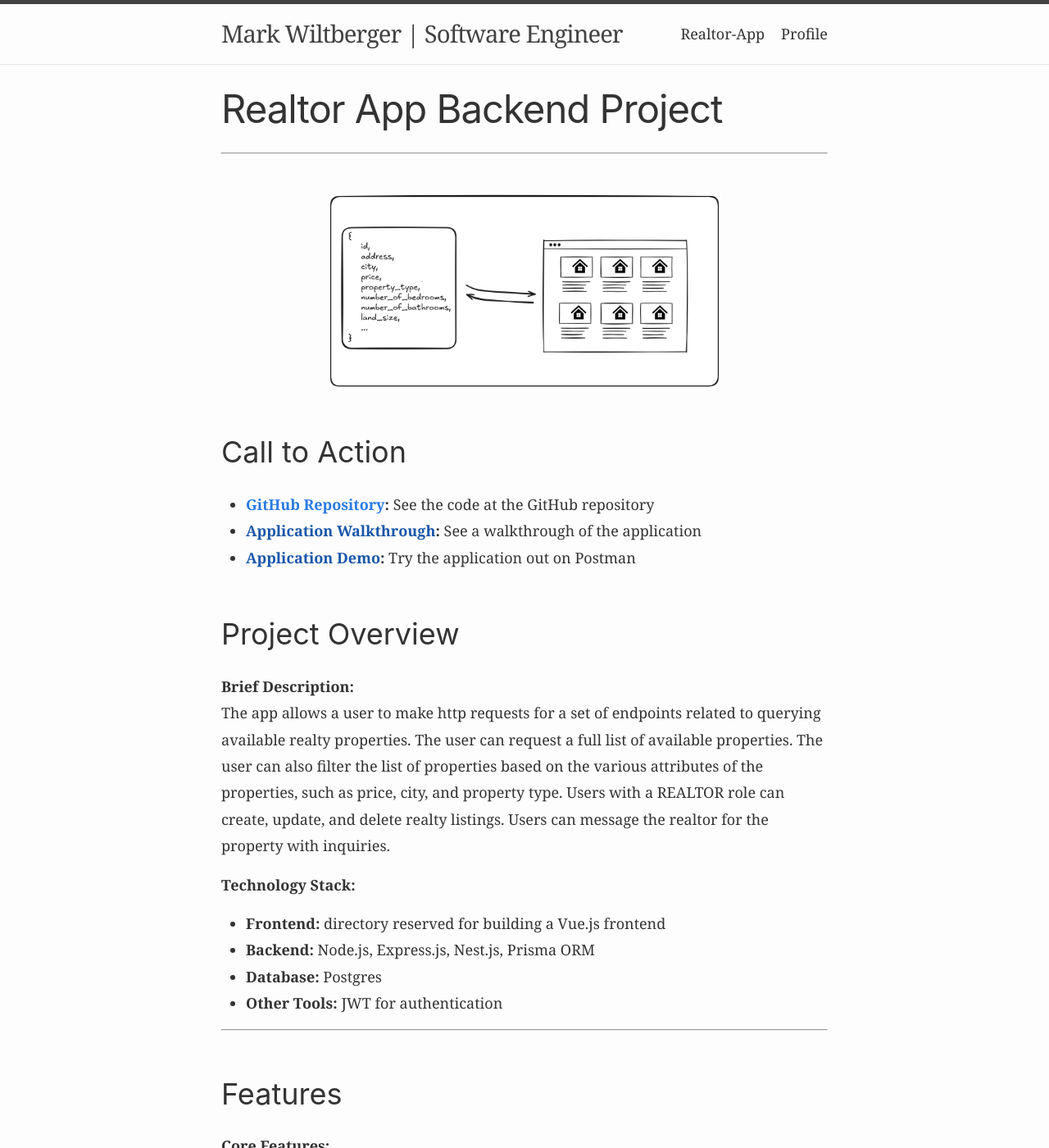
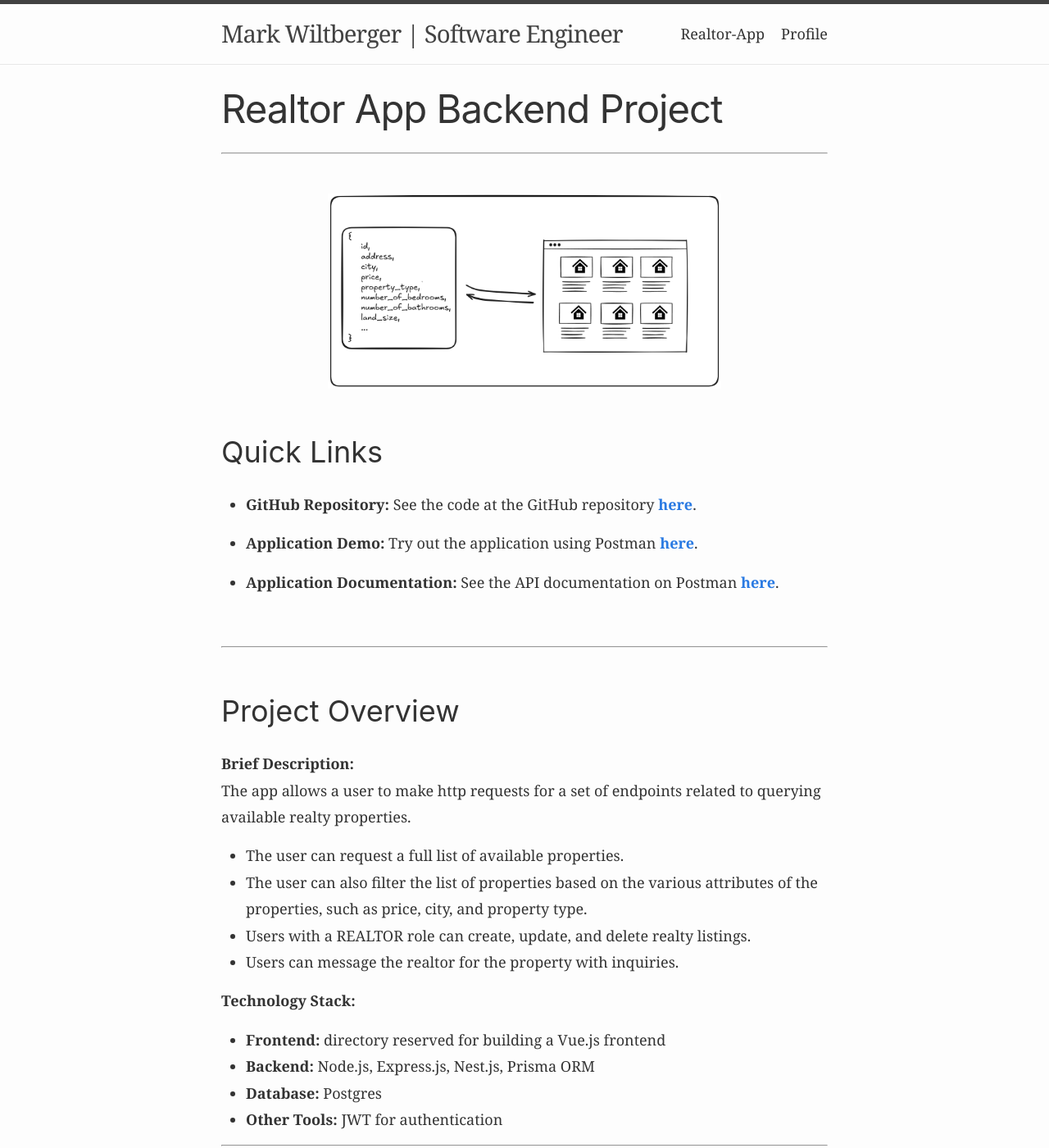
Before and after one commit to MarkWiltberger/markwiltberger.github.io, a Jekyll site: the page built from docs/pages/realtor-app-backend-project.md, in a window 1280 px wide and 1400 px high. Shown: the whole window at 82% size. Built offline with Jekyll 4.4.1, drawn with Linux system fonts in a browser that asks for light colours; some of the changed text lies outside the part shown.

Commit message:
make content change - add graphics, quick links, & sections of content

```diff
--- a/docs/pages/realtor-app-backend-project.md
+++ b/docs/pages/realtor-app-backend-project.md
@@ -7,25 +7,28 @@ layout: page
 <br />
 <div  style="text-align: center;"><img src="/assets/realtor-app-concept.png"  alt="Realtor App concept" style="width: 480px; height: auto;"></div>
 
-## Call to Action
+## Quick Links
 
-- **[GitHub Repository](http://localhost/){:target="_blank"}:** See the code at the GitHub repository
-- **[Application Walkthrough]():** See a walkthrough of the application
-- **[Application Demo](){:target="_blank"}:** Try the application out on Postman
+- **GitHub Repository:** See the code at the GitHub repository [**here**](https://github.com/MarkWiltberger/vue-nest-web-app__realtor-app){:target="_blank"}.
 
-<!--
-<div style="font-family: sohne, 'Helvetica Neue', Helvetica, Arial, sans-serif; font-size: 14px;   border: 2px solid #000000;
-      border-radius: 15px;
-      padding: 20px;
-      width: 200px;
-      height: 100px;
-      text-align: center;">GitHub Repository</div>
--->
+
+- **Application Demo:** Try out the application using Postman [**here**](https://www.postman.com/science-meteorologist-84254413/realtor-app-online/overview){:target="_blank"}.
+
+
+- **Application Documentation:** See the API documentation on Postman [**here**](https://www.postman.com/science-meteorologist-84254413/realtor-app-online/documentation/gu1pgpa/realtor-app-online){:target="_blank"}.
+
+<br>
+
+---
 
 ## Project Overview
 
 **Brief Description:**
-The app allows a user to make http requests for a set of endpoints related to querying available realty properties. The user can request a full list of available properties. The user can also filter the list of properties based on the various attributes of the properties, such as price, city, and property type. Users with a REALTOR role can create, update, and delete realty listings. Users can message the realtor for the property with inquiries.
+The app allows a user to make http requests for a set of endpoints related to querying available realty properties.
+- The user can request a full list of available properties.
+- The user can also filter the list of properties based on the various attributes of the properties, such as price, city, and property type.
+- Users with a REALTOR role can create, update, and delete realty listings.
+- Users can message the realtor for the property with inquiries.
 
 **Technology Stack:**
 - **Frontend:** directory reserved for building a Vue.js frontend
@@ -48,22 +51,21 @@ The app allows a user to make http requests for a set of endpoints related to qu
 **High-Level Architecture Diagram:**
 - Diagram of the frontend, backend, and database layers
 <br />
-<div  style="text-align: center;"><img src="/assets/tech-stack-diagram.png"  alt="Graphics Placeholder" style="width: 480px; height: auto;" /></div>
-- Diagram of the controllers and services of the API
-<br />
-<div  style="text-align: center;"><img src="/assets/graphics-placeholder.png"  alt="Graphics Placeholder" style="width: 300px; height: auto;" /></div>
-- The architecture is based in the Nest.js architecture
+<div  style="text-align: center;"><a href="/assets/tech-stack-diagram.png"><img src="/assets/tech-stack-diagram.png"  alt="Tech Stack Diagram" style="width: 480px; height: auto;" /></a></div>
 
-**Component Breakdown:**
-- Overview of major components and their roles within the application.
-- Diagram of the modules of the API
-<br />
-<div  style="text-align: center;"><img src="/assets/graphics-placeholder.png"  alt="Graphics Placeholder" style="width: 300px; height: auto;" /></div>
-- Diagram of specific module controllers and services (providers)
-<br />
-<div  style="text-align: center;"><img src="/assets/graphics-placeholder.png"  alt="Graphics Placeholder" style="width: 300px; height: auto;" /></div>
-- Diagram of the data model (schema)
-<br />
-<div  style="text-align: center;"><img src="/assets/graphics-placeholder.png"  alt="Graphics Placeholder" style="width: 300px; height: auto;" /></div>
 
 ---
+
+## Using/Operation
+
+**Using within Postman:**
+<br>
+<div  style="text-align: center;"><a href="/assets/postman-getHomes-screenshot.png"><img src="/assets/postman-getHomes-screenshot.png"  alt="Postman get homes screenshot" style="width: 600px; height: auto;" /></a></div>
+<br>
+The application may be tested using Postman. Above is an example of a request to get a listing of all homes.
+<br>
+
+**Using within JavaScript**
+
+<div  style="text-align: center;"><a href="/assets/javascript-get-homes-screenshot.png"><img src="/assets/javascript-get-homes-screenshot.png"  alt="JavaScript get homes screenshot" style="width: 600px; height: auto;" /></a></div>
+<br>
```
Also changed, not shown: docs/assets/javascript-get-homes-screenshot.png (added), docs/assets/postman-getHomes-screenshot.png (added).
